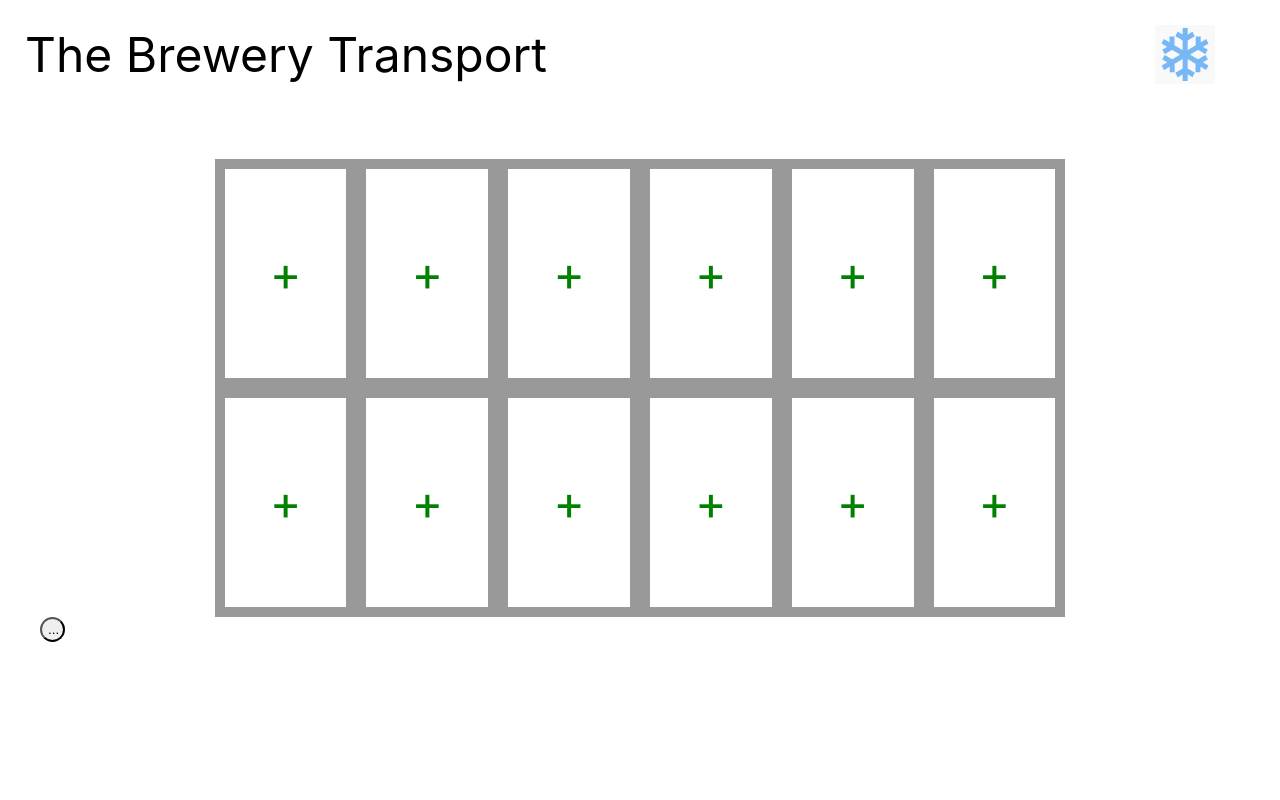
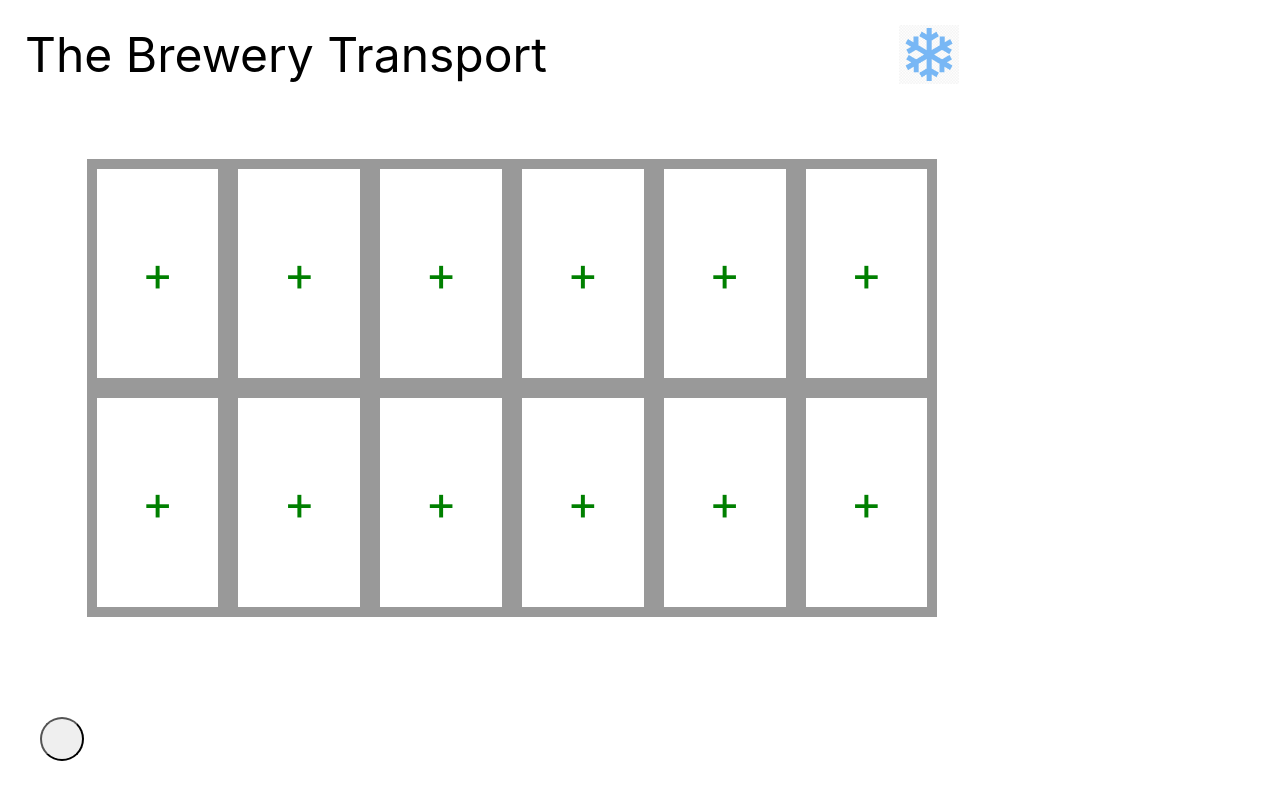
Before and after one commit to jase-json/the-brewery-transport, a React (Create React App) app: page / in a window 1280 px wide. Built offline with nearby package versions, Linux system fonts and the light colour scheme.

Commit message:
Add react-jss library to project

```diff
--- a/package.json
+++ b/package.json
@@ -10,8 +10,10 @@
     "@testing-library/jest-dom": "^5.16.2",
     "@testing-library/react": "^12.1.2",
     "@testing-library/user-event": "^13.5.0",
+    "jss": "^10.9.0",
     "react": "^17.0.2",
     "react-dom": "^17.0.2",
+    "react-jss": "^10.9.0",
     "react-scripts": "5.0.0",
     "web-vitals": "^2.1.4"
   },
--- a/src/App.js
+++ b/src/App.js
@@ -7,11 +7,13 @@ import Truck from './Truck';
 function App() {
   return (
     <>
+      <div style={{'max-width': '1024px'}}>
       <Header />
       <div className="App" style={{
         'display': 'flex',
         'paddingTop': '50px',
         'justifyContent': 'center',
+        'max-width': '1024px',
       }}>
         <Truck />
       </div>
@@ -20,6 +22,7 @@ function App() {
       }}>
         <ButtonDial />
       </footer>
+      </div>
     </>
   );
 }
--- a/src/components/ButtonDial.js
+++ b/src/components/ButtonDial.js
@@ -1,19 +1,28 @@
 import * as React from 'react';
 import Menu from './Menu';
+import { createUseStyles } from "react-jss";
 
 const ButtonDial = () => {
     const [menuOpen, setMenuOpen] = React.useState(false);
 
+    const useStyles = createUseStyles({
+        myButton: {
+            'padding': '20px',
+            'margin-top': '100px',
+            'height': '25px',
+            'width': '25px',
+            'borderRadius': '50%',
+            '&:after': {
+                background: 'green'
+            },
+        },
+    });
+
+    const classes = useStyles();
+
     return (
         <>
-            <button onClick={() => setMenuOpen((pMenuOpen) => {return !pMenuOpen})} className="ButtonDial" style={{
-                'height': '25px',
-                'width': '25px',
-                'borderRadius': '50%',
-                'hover': ''
-            }}>
-                ...
-            </button>
+            <button onClick={() => setMenuOpen((pMenuOpen) => {return !pMenuOpen})} className={classes.myButton} />
             { menuOpen && <Menu />}
         </>
     )
```
Also changed, not shown: 2 other files (tests, documents, lock files or other folders).
